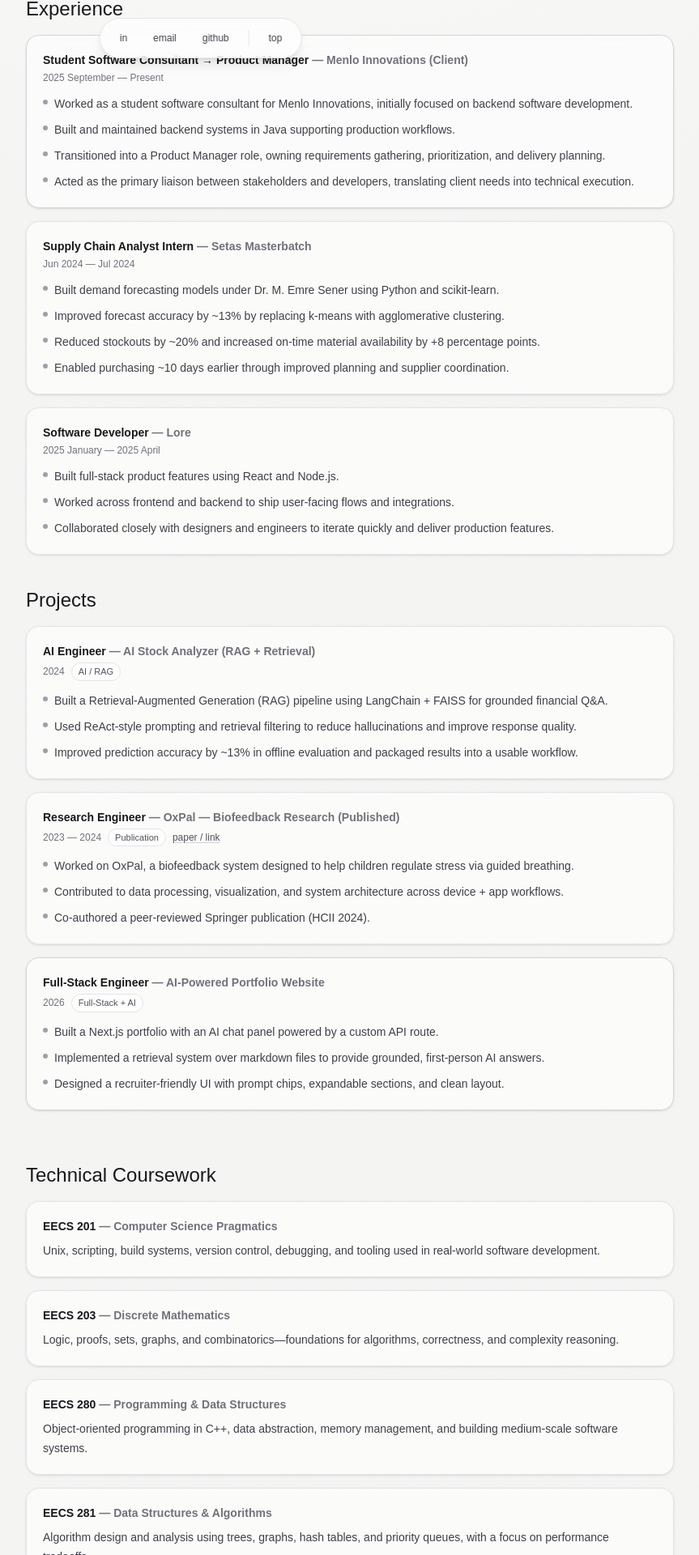
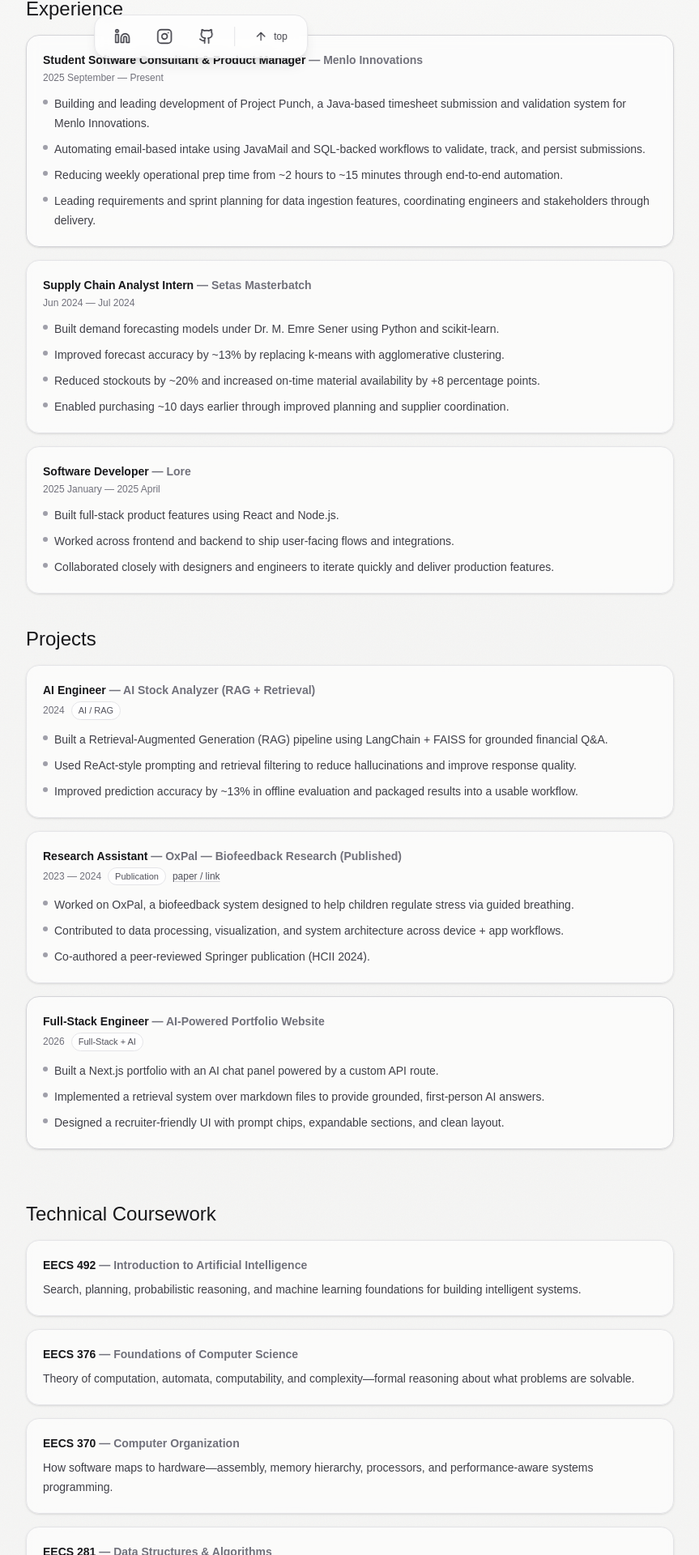
Before and after one commit to ardaedil/ardaedil-portfolio, a Next.js app: page / in a window 1280 px wide. Shown: the part 704-2624 px from the top of the page at 81% size, without its empty margins (392-1255 px from the left). Built offline with nearby package versions, Linux system fonts and the light colour scheme; a web font is replaced by a local one.

Commit message:
updated the Dock page and Experiences

```diff
--- a/package.json
+++ b/package.json
@@ -9,6 +9,7 @@
     "lint": "eslint"
   },
   "dependencies": {
+    "lucide-react": "^0.563.0",
     "next": "16.1.2",
     "openai": "^6.16.0",
     "react": "19.2.3",
--- a/src/components/Dock.tsx
+++ b/src/components/Dock.tsx
@@ -1,35 +1,58 @@
+"use client";
+
+import { Github, Linkedin, Instagram, ArrowUp } from "lucide-react";
+
 export default function Dock() {
   return (
     <div className="fixed bottom-6 left-1/2 z-50 -translate-x-1/2">
-      <div className="flex items-center gap-2 rounded-full border border-zinc-200 bg-white/70 px-3 py-2 shadow-lg backdrop-blur">
+      <div className="flex items-center gap-2 rounded-2xl border border-zinc-200 bg-white/75 px-3 py-2 shadow-lg backdrop-blur">
+        {/* LinkedIn */}
         <a
-          href="https://www.linkedin.com/"
-          className="rounded-full px-3 py-2 text-xs text-zinc-700 hover:bg-zinc-100"
+          href="https://www.linkedin.com/in/arda-edil-7908b5291/"
           target="_blank"
           rel="noreferrer"
+          className="inline-flex items-center justify-center rounded-xl px-3 py-2 text-zinc-700 hover:bg-zinc-100"
+          aria-label="LinkedIn"
+          title="LinkedIn"
         >
-          in
+          <Linkedin className="h-5 w-5" />
         </a>
+
+        {/* Instagram (replacing email) */}
         <a
-          href="mailto:ardaedil@gmail.com"
-          className="rounded-full px-3 py-2 text-xs text-zinc-700 hover:bg-zinc-100"
+          href="https://www.instagram.com/arda_edil/"
+          target="_blank"
+          rel="noreferrer"
+          className="inline-flex items-center justify-center rounded-xl px-3 py-2 text-zinc-700 hover:bg-zinc-100"
+          aria-label="Instagram"
+          title="Instagram"
         >
-          email
+          <Instagram className="h-5 w-5" />
         </a>
+
+        {/* GitHub */}
         <a
           href="https://github.com/ardaedil"
-          className="rounded-full px-3 py-2 text-xs text-zinc-700 hover:bg-zinc-100"
           target="_blank"
           rel="noreferrer"
+          className="inline-flex items-center justify-center rounded-xl px-3 py-2 text-zinc-700 hover:bg-zinc-100"
+          aria-label="GitHub"
+          title="GitHub"
         >
-          github
+          <Github className="h-5 w-5" />
         </a>
-        <span className="mx-1 h-5 w-px bg-zinc-200" />
+
+        <div className="mx-1 h-6 w-px bg-zinc-200" />
+
+        {/* Top */}
         <button
-          className="rounded-full px-3 py-2 text-xs text-zinc-700 hover:bg-zinc-100"
           onClick={() => window.scrollTo({ top: 0, behavior: "smooth" })}
+          className="inline-flex items-center gap-2 rounded-xl px-3 py-2 text-zinc-700 hover:bg-zinc-100"
+          aria-label="Back to top"
+          title="Back to top"
         >
-          top
+          <ArrowUp className="h-4 w-4" />
+          <span className="text-xs">top</span>
         </button>
       </div>
     </div>
--- a/src/components/ExperienceList.tsx
+++ b/src/components/ExperienceList.tsx
@@ -8,14 +8,14 @@
 
 const EXPERIENCES: Experience[] = [
   {
-    title: "Student Software Consultant → Product Manager",
-    org: "Menlo Innovations (Client)",
+    title: "Student Software Consultant & Product Manager",
+    org: "Menlo Innovations",
     dates: "2025 September — Present",
     bullets: [
-        "Worked as a student software consultant for Menlo Innovations, initially focused on backend software development.",
-        "Built and maintained backend systems in Java supporting production workflows.",
-        "Transitioned into a Product Manager role, owning requirements gathering, prioritization, and delivery planning.",
-        "Acted as the primary liaison between stakeholders and developers, translating client needs into technical execution.",
+      "Building and leading development of Project Punch, a Java-based timesheet submission and validation system for Menlo Innovations.",
+      "Automating email-based intake using JavaMail and SQL-backed workflows to validate, track, and persist submissions.",
+      "Reducing weekly operational prep time from ~2 hours to ~15 minutes through end-to-end automation.",
+      "Leading requirements and sprint planning for data ingestion features, coordinating engineers and stakeholders through delivery.",
     ],
     featured: true,
     },
--- a/src/components/ProjectsList.tsx
+++ b/src/components/ProjectsList.tsx
@@ -22,7 +22,7 @@
     ],
   },
   {
-    role: "Research Engineer",
+    role: "Research Assistant",
     name: "OxPal — Biofeedback Research (Published)",
     dates: "2023 — 2024",
     badge: "Publication",
--- a/src/components/TechnicalCourses.tsx
+++ b/src/components/TechnicalCourses.tsx
@@ -5,11 +5,35 @@
 };
 
 const COURSES: Course[] = [
-   {
-    code: "EECS 201",
-    title: "Computer Science Pragmatics",
+  {
+    code: "EECS 492",
+    title: "Introduction to Artificial Intelligence",
     description:
-    "Unix, scripting, build systems, version control, debugging, and tooling used in real-world software development.",
+      "Search, planning, probabilistic reasoning, and machine learning foundations for building intelligent systems.",
+  },
+  {
+    code: "EECS 376",
+    title: "Foundations of Computer Science",
+    description:
+      "Theory of computation, automata, computability, and complexity—formal reasoning about what problems are solvable.",
+  },
+  {
+    code: "EECS 370",
+    title: "Computer Organization",
+    description:
+      "How software maps to hardware—assembly, memory hierarchy, processors, and performance-aware systems programming.",
+  },
+  {
+    code: "EECS 281",
+    title: "Data Structures & Algorithms",
+    description:
+      "Algorithm design and analysis using trees, graphs, hash tables, and priority queues, with a focus on performance tradeoffs.",
+  },
+  {
+    code: "EECS 280",
+    title: "Programming & Data Structures",
+    description:
+      "Object-oriented programming in C++, data abstraction, memory management, and building medium-scale software systems.",
   },
   {
     code: "EECS 203",
@@ -18,34 +42,10 @@
       "Logic, proofs, sets, graphs, and combinatorics—foundations for algorithms, correctness, and complexity reasoning.",
   },
   {
-    code: "EECS 280",
-    title: "Programming & Data Structures",
+    code: "EECS 201",
+    title: "Computer Science Pragmatics",
     description:
-      "Object-oriented programming in C++, data abstraction, memory management, and building medium-scale software systems.",
-  },
-  {
-    code: "EECS 281",
-    title: "Data Structures & Algorithms",
-    description:
-      "Algorithm design and analysis using trees, graphs, hash tables, and priority queues, with a focus on performance tradeoffs.",
-  },
-  {
-    code: "EECS 370",
-    title: "Computer Organization",
-    description:
-      "How software maps to hardware—assembly, memory hierarchy, processors, and performance-aware systems programming.",
-  },
-  {
-    code: "EECS 376",
-    title: "Foundations of Computer Science",
-    description:
-      "Theory of computation, automata, computability, and complexity—formal reasoning about what problems are solvable.",
-  },
-  {
-    code: "EECS 492",
-    title: "Introduction to Artificial Intelligence",
-    description:
-      "Search, planning, probabilistic reasoning, and machine learning foundations for building intelligent systems.",
+      "Unix, scripting, build systems, version control, debugging, and tooling used in real-world software development.",
   },
 ];
 
```
Also changed, not shown: 1 other file (tests, documents, lock files or other folders).
